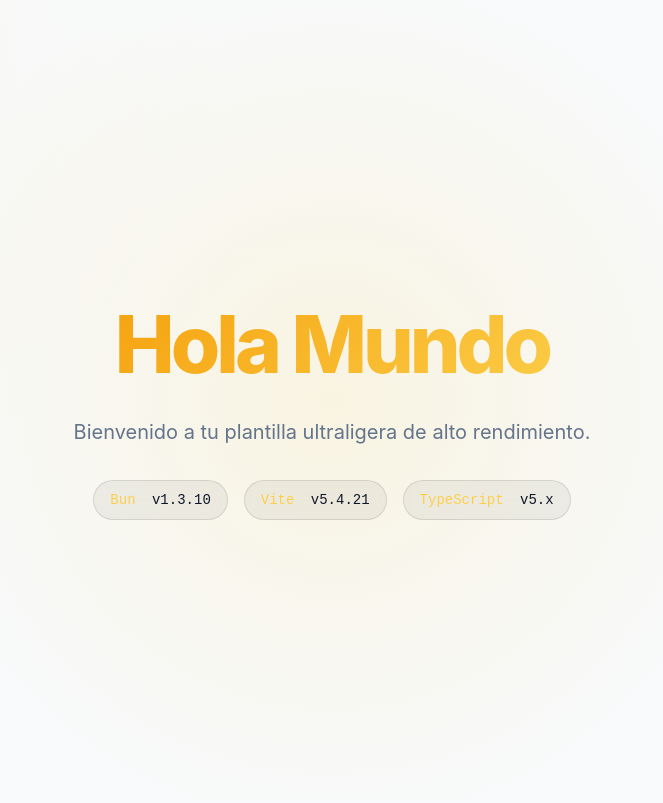
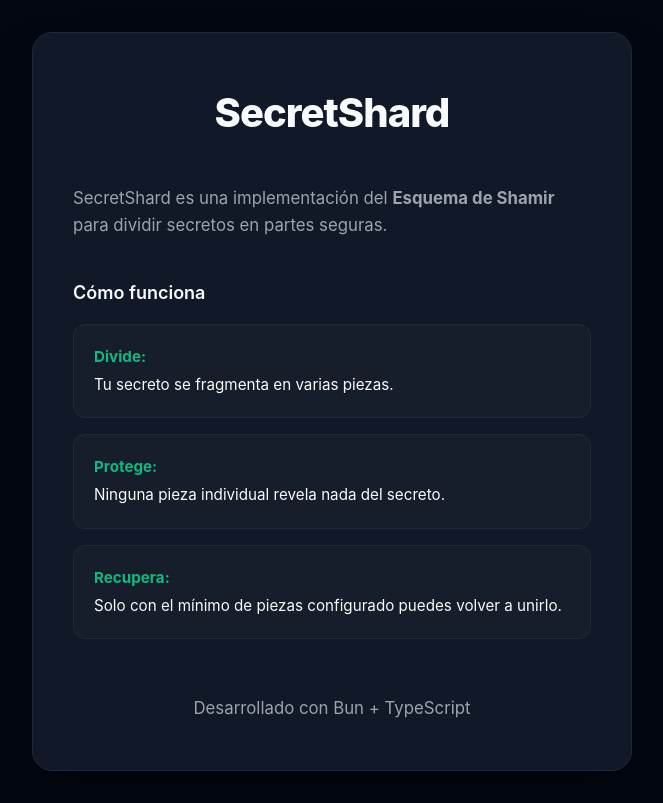
Before and after one commit to UFzDev/SecretShard, a website built with Vite: page index.html in a window 1280 px wide. Shown: the whole page, without its empty margins (308-971 px from the left). Built offline with nearby package versions, Linux system fonts and the light colour scheme.

Commit message:
Initial Commit

```diff
--- a/index.html
+++ b/index.html
@@ -4,10 +4,10 @@
     <meta charset="UTF-8" />
     <link rel="icon" type="image/svg+xml" href="/favicon.svg" />
     <meta name="viewport" content="width=device-width, initial-scale=1.0" />
-    <meta name="description" content="Plantilla ultraligera con Bun + Vite para proyectos modernos con alto rendimiento y estética premium." />
-    <meta property="og:title" content="Bun + Vite Template" />
-    <meta property="og:description" content="A start-of-the-art template for modern web development." />
-    <title>Bun + Vite Template | Modern & Fast</title>
+    <meta name="description" content="SecretShard: Implementación segura del Esquema de Shamir para fragmentación de secretos." />
+    <meta property="og:title" content="SecretShard" />
+    <meta property="og:description" content="Fracciona y protege tus secretos con arquitectura Zero-Knowledge." />
+    <title>SecretShard | Seguridad Zero-Knowledge</title>
   </head>
   <body>
     <div id="app"></div>
--- a/src/main.ts
+++ b/src/main.ts
@@ -13,16 +13,30 @@ function initApp(): void {
   }
 
   appContainer.innerHTML = `
-    <div class="content-wrapper">
-      <h1>Hola Mundo</h1>
-      <p>Bienvenido a tu plantilla ultraligera de alto rendimiento.</p>
+    <header>
+      <h1>SecretShard</h1>
+    </header>
 
-      <div class="versions">
-        <div class="badge" title="Bun Runtime">Bun <span>v1.3.10</span></div>
-        <div class="badge" title="Vite Build Tool">Vite <span>v5.4.21</span></div>
-        <div class="badge" title="TypeScript Language">TypeScript <span>v5.x</span></div>
-      </div>
-    </div>
+    <main>
+      <section class="content-section">
+        <p>
+          SecretShard es una implementación del <strong>Esquema de Shamir</strong> para dividir secretos en partes seguras.
+        </p>
+      </section>
+
+      <section class="content-section">
+        <h2>Cómo funciona</h2>
+        <ul class="feature-list">
+          <li class="feature-item"><strong>Divide:</strong> Tu secreto se fragmenta en varias piezas.</li>
+          <li class="feature-item"><strong>Protege:</strong> Ninguna pieza individual revela nada del secreto.</li>
+          <li class="feature-item"><strong>Recupera:</strong> Solo con el mínimo de piezas configurado puedes volver a unirlo.</li>
+        </ul>
+      </section>
+    </main>
+
+    <footer class="footer">
+      <p>Desarrollado con Bun + TypeScript</p>
+    </footer>
   `;
 }
 
--- a/src/style.css
+++ b/src/style.css
@@ -1,117 +1,106 @@
 :root {
-  /* HSL Colors */
-  --primary-h: 45;
-  --primary-s: 96%;
-  --primary-l: 64%;
-  --primary: hsl(var(--primary-h), var(--primary-s), var(--primary-l));
-  --secondary: hsl(38, 92%, 50%);
-  --bg: hsl(222, 47%, 11%);
-  --text: hsl(210, 40%, 98%);
-  --muted: hsl(215, 25%, 65%);
-  --gradient: linear-gradient(135deg, var(--secondary) 0%, var(--primary) 100%);
-  --mono: 'JetBrains Mono', 'Fira Code', ui-monospace, monospace;
-  --sans: 'Inter', system-ui, -apple-system, sans-serif;
+  --primary: #10b981;
+  --bg: #030712;
+  --card-bg: #111827;
+  --text: #f9fafb;
+  --muted: #9ca3af;
+  --border: #1f2937;
+  --sans: 'Inter', ui-sans-serif, system-ui, sans-serif;
 
   font-family: var(--sans);
   line-height: 1.6;
+  background-color: var(--bg);
   color: var(--text);
-  background: var(--bg);
 }
 
 * {
   box-sizing: border-box;
   margin: 0;
   padding: 0;
-  -webkit-font-smoothing: antialiased;
-  -moz-osx-font-smoothing: grayscale;
 }
 
 body {
-  min-height: 100svh;
-  display: grid;
-  place-items: center;
-  overflow: hidden;
-  position: relative;
-}
-
-body::before {
-  content: '';
-  position: absolute;
-  inset: 0;
-  background:
-    radial-gradient(circle at 50% 50%, hsla(var(--primary-h), var(--primary-s), var(--primary-l), 0.15) 0%, transparent 60%),
-    radial-gradient(circle at 10% 10%, hsla(var(--primary-h), var(--primary-s), var(--primary-l), 0.05) 0%, transparent 30%);
-  z-index: -1;
-  pointer-events: none;
+  display: flex;
+  justify-content: center;
+  align-items: center;
+  min-height: 100vh;
+  padding: 2rem;
 }
 
 #app {
-  text-align: center;
-  padding: 2rem;
   max-width: 600px;
-  animation: fadeIn 1s ease-out;
+  width: 100%;
+  padding: 3rem 2.5rem;
+  background-color: var(--card-bg);
+  border: 1px solid var(--border);
+  border-radius: 1.25rem;
+  box-shadow: 0 25px 50px -12px rgba(0, 0, 0, 0.5);
 }
 
-@keyframes fadeIn {
-  from { opacity: 0; transform: translateY(10px); }
-  to { opacity: 1; transform: translateY(0); }
+header {
+  margin-bottom: 2.5rem;
+  text-align: center;
 }
 
 h1 {
-  font-size: clamp(3rem, 10vw, 5rem);
-  font-weight: 800;
-  letter-spacing: -0.05em;
-  background: var(--gradient);
-  -webkit-background-clip: text;
-  background-clip: text;
-  -webkit-text-fill-color: transparent;
+  font-size: 2.5rem;
+  font-weight: 850;
+  letter-spacing: -0.025em;
+  color: var(--text);
   margin-bottom: 0.5rem;
 }
 
-p {
-  font-size: 1.25rem;
-  color: var(--muted);
-  margin-bottom: 2rem;
+.tagline {
+  color: var(--primary);
+  font-weight: 600;
+  font-size: 0.875rem;
+  text-transform: uppercase;
+  letter-spacing: 0.1em;
 }
 
-.versions {
-  display: flex;
-  gap: 1rem;
-  justify-content: center;
-  flex-wrap: wrap;
+.content-section {
+  margin-bottom: 2.5rem;
 }
 
-.badge {
-  background: rgba(255, 255, 255, 0.05);
-  border: 1px solid rgba(255, 255, 255, 0.1);
-  padding: 0.5rem 1rem;
-  border-radius: 9999px;
-  font-family: var(--mono);
-  font-size: 0.875rem;
-  color: var(--primary);
-  backdrop-filter: blur(8px);
-  transition: transform 0.2s;
-  cursor: default;
+h2 {
+  font-size: 1.125rem;
+  font-weight: 600;
+  color: var(--text);
+  margin-bottom: 1rem;
 }
 
-.badge:hover {
-  transform: scale(1.05);
+p {
+  color: var(--muted);
+  font-size: 1.05rem;
+}
+
+.feature-list {
+  list-style: none;
+}
+
+.feature-item {
+  background: rgba(255, 255, 255, 0.02);
+  padding: 1.25rem;
+  border-radius: 0.75rem;
+  margin-bottom: 1rem;
+  font-size: 0.95rem;
+  border: 1px solid var(--border);
+  transition: border-color 0.2s;
+}
+
+.feature-item:hover {
   border-color: var(--primary);
 }
 
-.badge span {
-  color: var(--text);
-  margin-left: 0.5rem;
+.feature-item strong {
+  color: var(--primary);
+  display: block;
+  margin-bottom: 0.25rem;
 }
 
-@media (prefers-color-scheme: light) {
-  :root {
-    --bg: #f8fafc;
-    --text: #0f172a;
-    --muted: #64748b;
-  }
-  .badge {
-    background: rgba(0, 0, 0, 0.05);
-    border-color: rgba(0, 0, 0, 0.1);
-  }
+.footer {
+  margin-top: 3.5rem;
+  text-align: center;
+  font-size: 0.875rem;
+  color: #4b5563;
 }
```
Also changed, not shown: package.json (+20 -2 lines), README.md.
